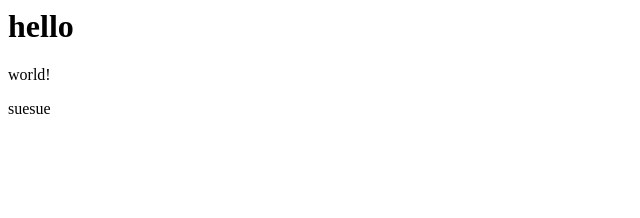
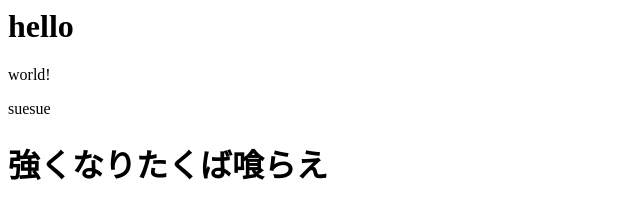
Before and after one commit to Sueoka0421/todo-app, a plain HTML site: page index.html in a window 1280 px wide. Shown: the whole page, without its empty margins (0-640 px from the left). Drawn offline with Linux system fonts and the light colour scheme.

Commit message:
Update index.html

```diff
--- a/index.html
+++ b/index.html
@@ -1,3 +1,4 @@
 <h1>hello</h1>
 <p>world!</p>
 <p>suesue</p>
+<h1>強くなりたくば喰らえ</h1>
```
